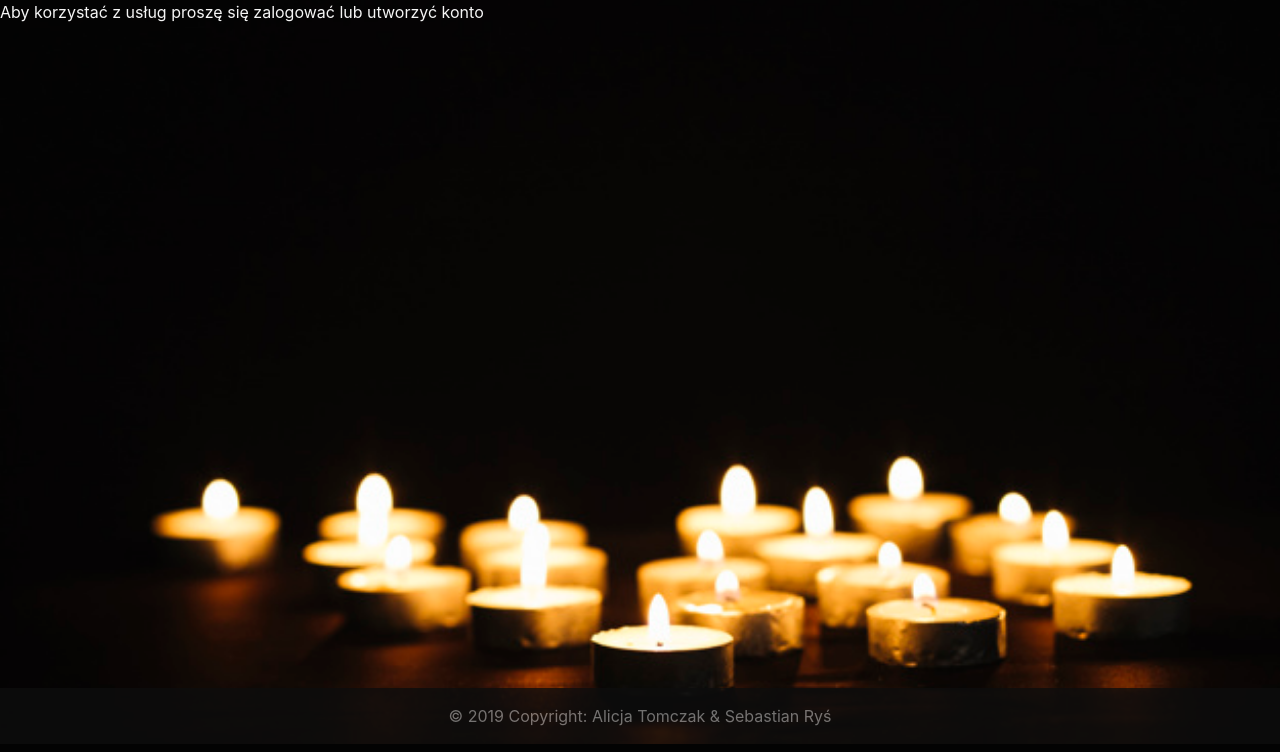
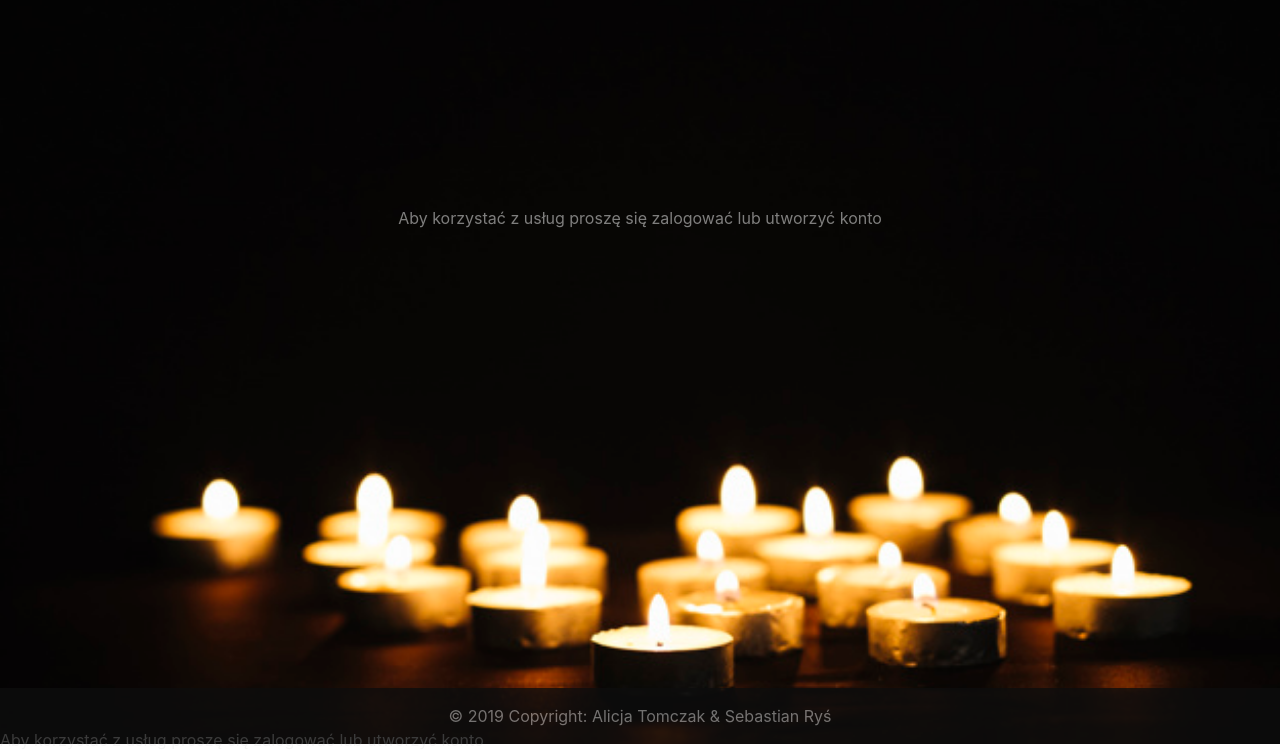
Before and after one commit to Alice198/Zastosowanie-informatyki-w-gospodarstwie, a Django app: page /strona_glowna/ in a window 1280 px wide. Shown: the part 56-808 px from the top of the page. Run offline with Django 3.2, Linux system fonts and the light colour scheme; some libraries are stand-ins or nearby versions.

Commit message:
Litle change in views

```diff
--- a/backend/settings.py
+++ b/backend/settings.py
@@ -79,8 +79,8 @@ DATABASES = {
         'ENGINE': 'django.db.backends.postgresql',
         'NAME': 'pogrzeb',
         'USER': 'postgres',
-        # 'PASSWORD': 'admin',    # Ala
-        'PASSWORD': 'toor',    # Seb
+        'PASSWORD': 'admin',    # Ala
+        #'PASSWORD': 'toor',    # Seb
         'HOST': '127.0.0.1',
         'PORT': '5432',
     }
--- a/static/css/main.css
+++ b/static/css/main.css
@@ -69,3 +69,8 @@ background-color: #0d0d0d;
 color:#8c8c8c;
 opacity:0.8;
 }
+
+
+.card {
+color: #191919;
+}
--- a/templates/base.html
+++ b/templates/base.html
@@ -57,10 +57,10 @@
 
 {% block content %}
 {% endblock %}
-<div class="footer text-center py-3">
-         © 2019 Copyright:
-          Alicja Tomczak & Sebastian Ryś
-</div>
+
 
 </body>
+<div class="footer text-center py-3">
+         © 2019 Copyright: Alicja Tomczak & Sebastian Ryś
+</div>
 </html>
--- a/templates/home.html
+++ b/templates/home.html
@@ -23,7 +23,17 @@
 </div>
 
 {% else %}
-
+<div class="container-fluid" >
+    <div class="jumbotron box">
+        <div class="container">
+            <div class="row-sm-12 mt-4 mb-4">
+                <div class="col-sm-12">
+                    <p>Aby korzystać z usług proszę się zalogować lub utworzyć konto</p>
+                </div>
+            </div>
+        </div>
+    </div>
+</div>
   <p>Aby korzystać z usług proszę się zalogować lub utworzyć konto</p>
 
 
```
